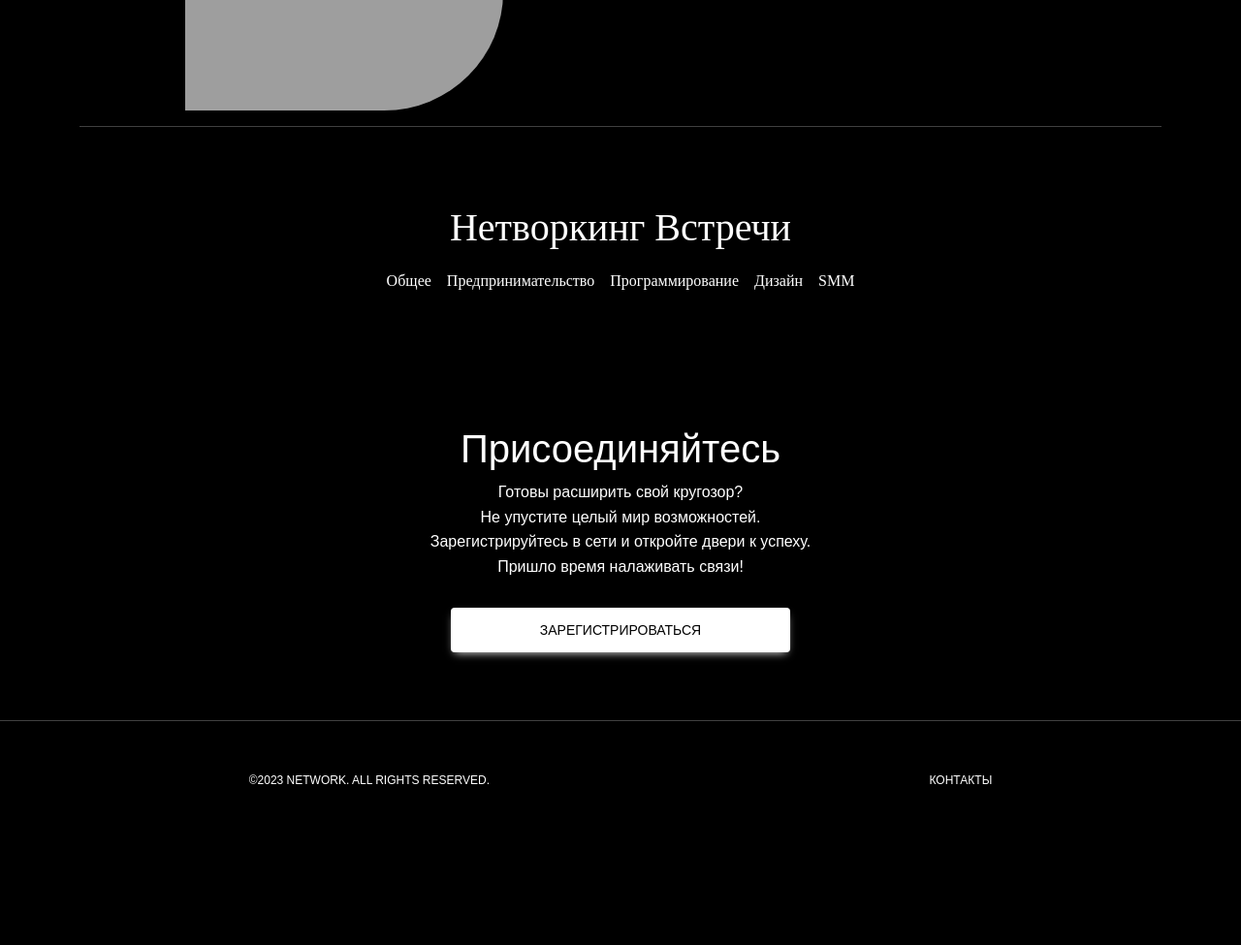
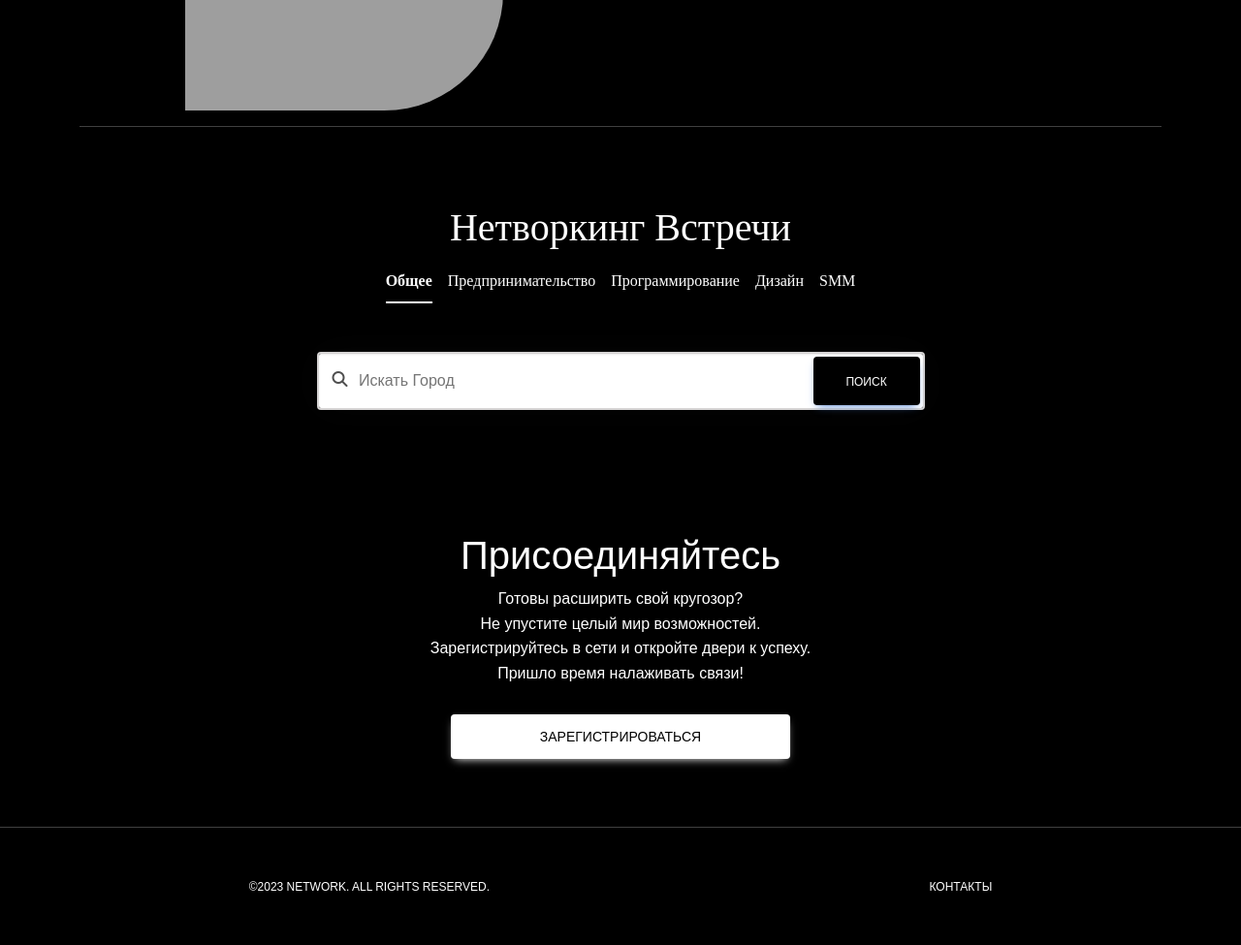
Before and after one commit to Majid-Aziev-007/network, a Django app: page / in a window 1280 px wide. Shown: the part 675-1650 px from the top of the page at 97% size. Before the commit the page ends 1484 px from the top, so only its background shows below. Run offline with Django 3.2, Linux system fonts and the light colour scheme; data that the repository does not hold is empty; some libraries are stand-ins or nearby versions; some web fonts are replaced; grey boxes are pictures that could not be loaded.

Commit message:
Commit
- Добавлен поиск по городам

```diff
--- a/network/meetings/views.py
+++ b/network/meetings/views.py
@@ -14,15 +14,22 @@ User = get_user_model()
 def index(request):
     """Главная Страница"""
 
-    # Список нетворкингов
-    meeting_list = Meeting.objects.all().order_by('-pub_date')
+    search_query = request.GET.get('search', '')
+
+    if search_query:
+        meeting_list = Meeting.objects.filter(address__icontains=search_query).order_by('-pub_date')
+
+    else:
+        # Список нетворкингов
+        meeting_list = Meeting.objects.all().order_by('-pub_date')
 
     paginator = Paginator(meeting_list, 6)
     page_number = request.GET.get('page')
     page_obj = paginator.get_page(page_number)
 
     context = {
-        'page_obj': page_obj
+        'page_obj': page_obj,
+        'search_query': search_query
     }
 
     return render(request, 'meetings/index.html', context)
@@ -33,9 +40,16 @@ def topic_meetings(request, slug):
         slug - Слаг топика
     """
 
+    search_query = request.GET.get('search', '')
+
     # Получение нетворкингов по определенной теме
     topic = get_object_or_404(Topic, slug=slug)
-    meeting_list = Meeting.objects.filter(topic=topic).order_by('-pub_date')[:10]
+
+    if search_query:
+        meeting_list = Meeting.objects.filter(topic=topic, address__icontains=search_query).order_by('-pub_date')
+
+    else:
+        meeting_list = Meeting.objects.filter(topic=topic).order_by('-pub_date')
 
     paginator = Paginator(meeting_list, 6)
     page_number = request.GET.get('page')
--- a/network/templates/meetings/includes/navbar_topic.html
+++ b/network/templates/meetings/includes/navbar_topic.html
@@ -2,7 +2,7 @@
 
   <ul class="nav nav-underline justify-content-center" style="font-family: 'Naston'; margin-top: -50px; margin-bottom: 50px;">
     <li class="nav-item">
-      <a class="nav-link {% if view_name  == 'meetings:index' %}active{% endif %}" style="color: white;" aria-current="page" href="{% url 'meetings:index' %}">Общее</a>
+      <a class="nav-link {% if not request.resolver_match.kwargs.slug %}active{% endif %}" style="color: white;" aria-current="page" href="{% url 'meetings:index' %}">Общее</a>
     </li>
     <li class="nav-item">
       <a class="nav-link {% if request.resolver_match.kwargs.slug == 'entrepreneurship' %}active{% endif %}" style="color: white;" aria-current="page" href="{% url 'meetings:topic_list' 'entrepreneurship' %}">Предпринимательство</a>
--- /dev/null
+++ b/network/templates/meetings/includes/search.html
@@ -0,0 +1,53 @@
+<style>
+@import url("https://fonts.googleapis.com/css2?family=Poppins:weight@100;200;300;400;500;600;700;800&display=swap");
+
+
+body{
+ background-color:#eee;
+ font-family: 'Naston', sans-serif;
+ font-weight: 300;
+}
+
+.search{
+position: relative;
+box-shadow: 0 0 40px rgba(51, 51, 51, .1);
+
+}
+
+.search input{
+
+ height: 60px;
+ text-indent: 25px;
+ border: 2px solid #d6d4d4;
+
+
+}
+
+
+.search input:focus{
+
+ box-shadow: none;
+ border: 2px solid white;
+
+
+}
+
+.search .fa-search{
+
+ position: absolute;
+ top: 20px;
+ left: 16px;
+
+}
+
+.search button{
+
+ position: absolute;
+ top: 5px;
+ right: 5px;
+ height: 50px;
+ width: 110px;
+ background: black;
+
+}
+</style>
--- a/network/templates/meetings/index.html
+++ b/network/templates/meetings/index.html
@@ -49,8 +49,28 @@
     <h1 style="margin-top: 80px; text-align: center; margin-bottom: 60px; font-family: 'Naston'; color: white;">
       Нетворкинг Встречи
     </h1>
+    {% include 'meetings/includes/navbar_topic.html' %}
 
-    {% include 'meetings/includes/navbar_topic.html' %}
+      {% include 'meetings/includes/search.html' %}
+
+      <div class="container">
+
+        <div class="row d-flex justify-content-center align-items-center animstart" style="margin-bottom: 50px;">
+
+          <div class="col-md-7">
+
+            <div class="search">
+                <form action="{% url 'meetings:index' %}">
+                    <i class="fa fa-search"></i>
+                    <input type="text" class="form-control" placeholder="{% if not search %} Искать Город {% endif %}{{search}}" autocomplete="on" name="search">
+                    <button class="btn btn-primary">Поиск</button>
+                </form>
+            </div>
+
+          </div>
+
+        </div>
+      </div>
 
     <div class="row row-cols-1 row-cols-md-2 row-cols-xxl-3 g-4">
       {% for meeting in page_obj %}
```
Also changed, not shown: network/templates/meetings/meetings_list.html (+21 -0 lines).
